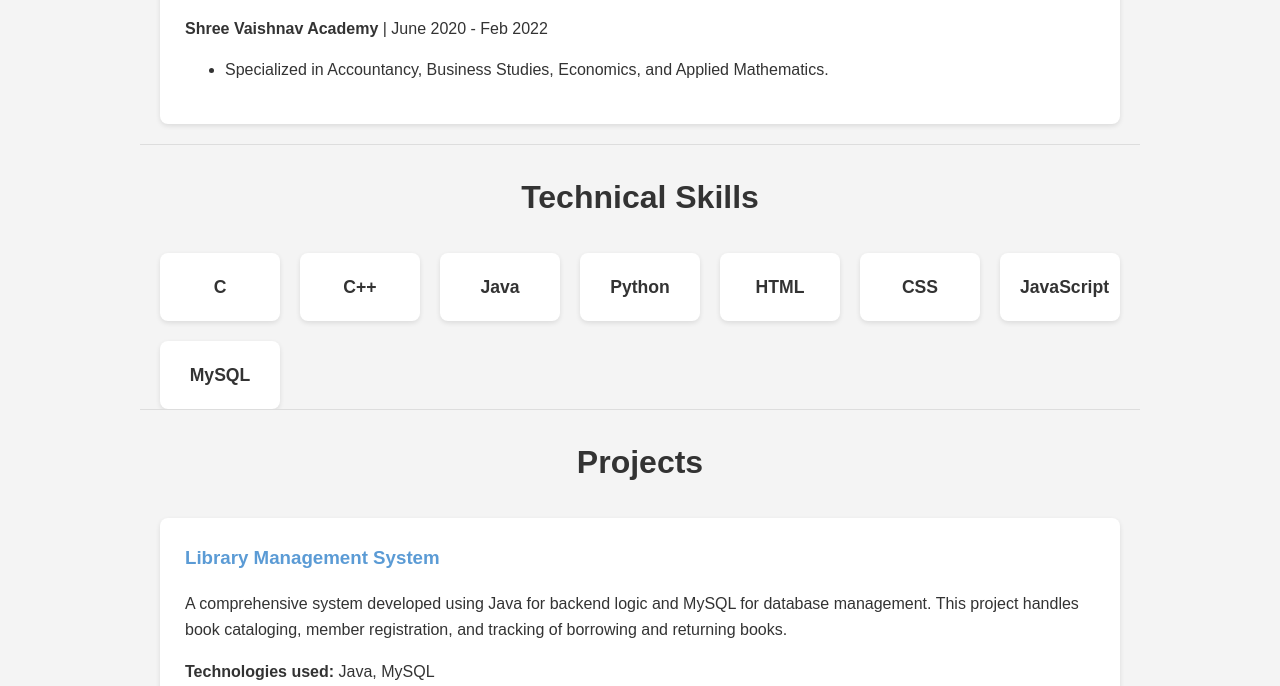
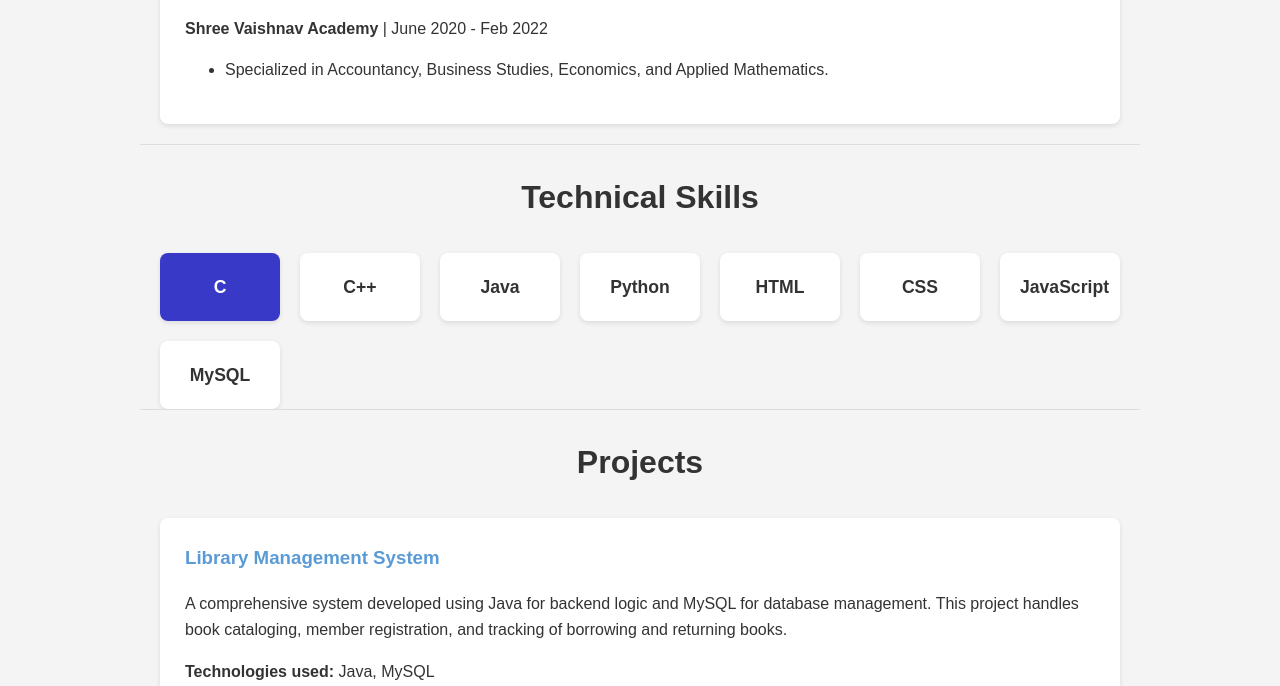
Before and after one commit to Hardikpatodi05/hardik-patodi-portfolio, a plain HTML site: page index.html in a window 1280 px wide. In both pictures the pointer is over the element 220 px from the left and 1615 px from the top of the page. Shown: the part 1329-2015 px from the top of the page. Drawn offline with Linux system fonts and the light colour scheme.

Commit message:
Update style.css

```diff
--- a/style.css
+++ b/style.css
@@ -121,6 +121,10 @@ h2 {
     font-size: 1.1rem;
     font-weight: bold;
 }
+.skill-card:hover{
+    background: #1113bed3;
+    color: #fff;
+}
 
 /* Project and Certificate Cards */
 .project-card, .cert-item, .education-item {
```
